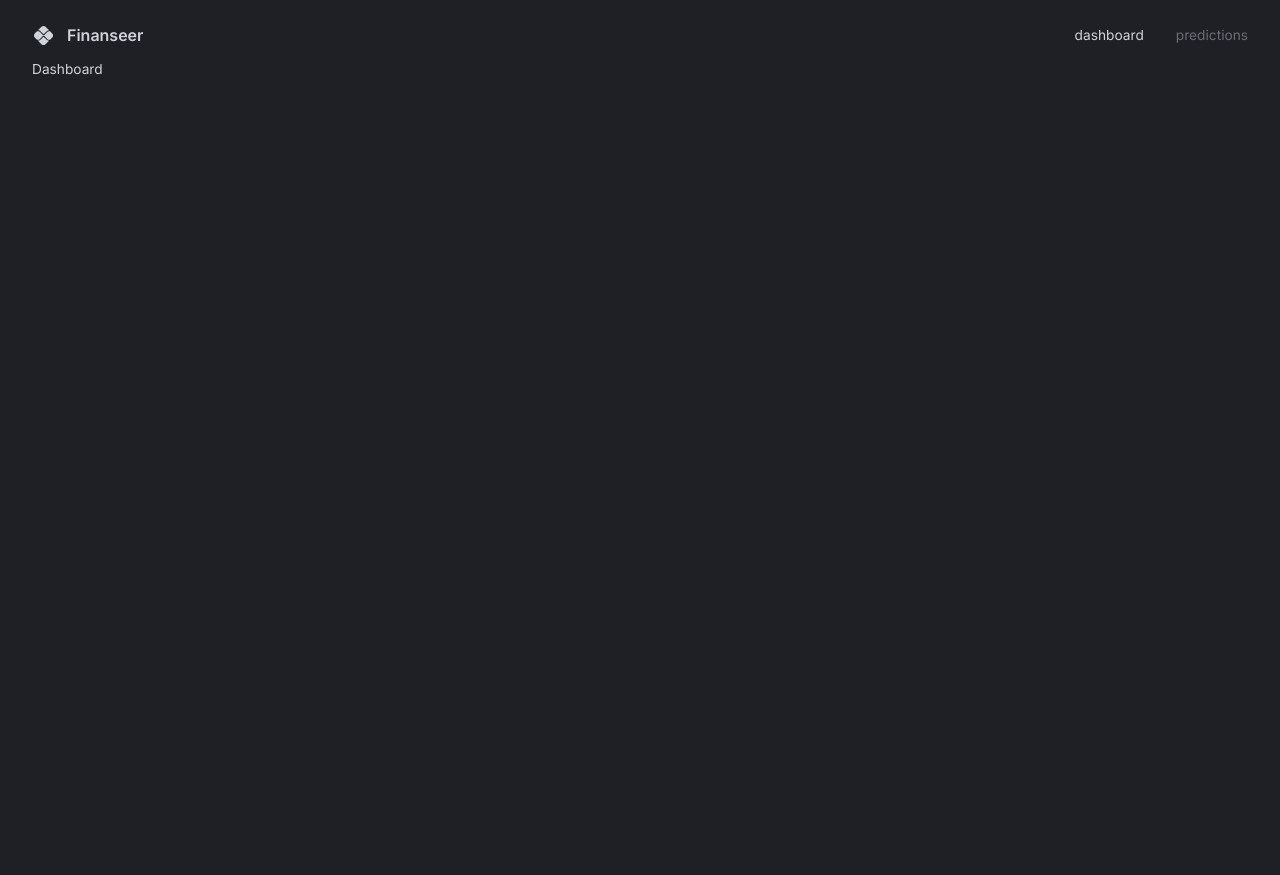
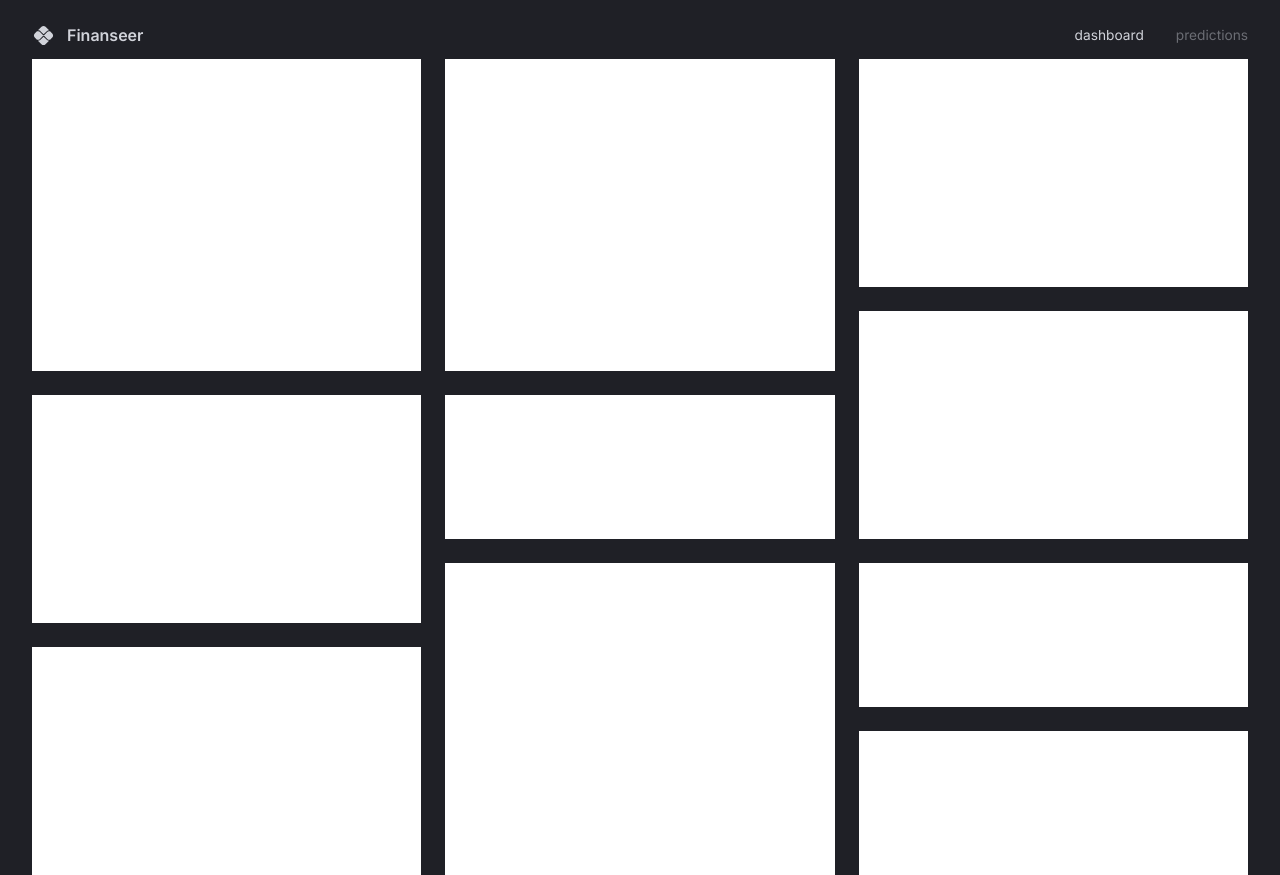
Before and after one commit to James-Muralles/finance-typescript, a React (Vite) app: page / in a window 1280 px wide. Before the commit the page ends 800 px from the top, so only its background shows below. Built offline with nearby package versions, Linux system fonts and the light colour scheme.

Commit message:
created grid layout for dashboard

```diff
--- a/src/scenes/dashboard/index.tsx
+++ b/src/scenes/dashboard/index.tsx
@@ -1,13 +1,38 @@
 import { Box, useTheme } from "@mui/material";
 
-type Props = {}
 
-const Dashboard = (props: Props) => {
+const gridTemplate= `
+    "a b c"
+    "a b c"
+    "a b c"
+    "a b f"
+    "d e f"
+    "d e f"
+    "d h i"
+    "g h i"
+    "g h j"
+    "g h j"
+    `;
+
+const Dashboard = () => {
     const {palette} = useTheme();
   return (
-    <Box color={palette.grey[300]}>
-        Dashboard
-
+    <Box width="100%" height="100%" display="grid" gap="1.5rem"
+    sx={{
+        gridTemplateColumns: "repeat(3, minmax(370px, 1fr))",
+        gridTemplateRows: "repeat(10, minmax(60px, 1fr))",
+        gridTemplateAreas: gridTemplate
+    }}>
+        <Box gridArea="a" bgcolor="#fff" ></Box>
+        <Box gridArea="b" bgcolor="#fff"></Box>
+        <Box gridArea="c" bgcolor="#fff"></Box>
+        <Box gridArea="d" bgcolor="#fff"></Box>
+        <Box gridArea="e" bgcolor="#fff"></Box>
+        <Box gridArea="f" bgcolor="#fff"></Box>
+        <Box gridArea="g" bgcolor="#fff"></Box>
+        <Box gridArea="h" bgcolor="#fff"></Box>
+        <Box gridArea="i" bgcolor="#fff"></Box>
+        <Box gridArea="j" bgcolor="#fff"></Box>
     </Box>
   )
 }
```
